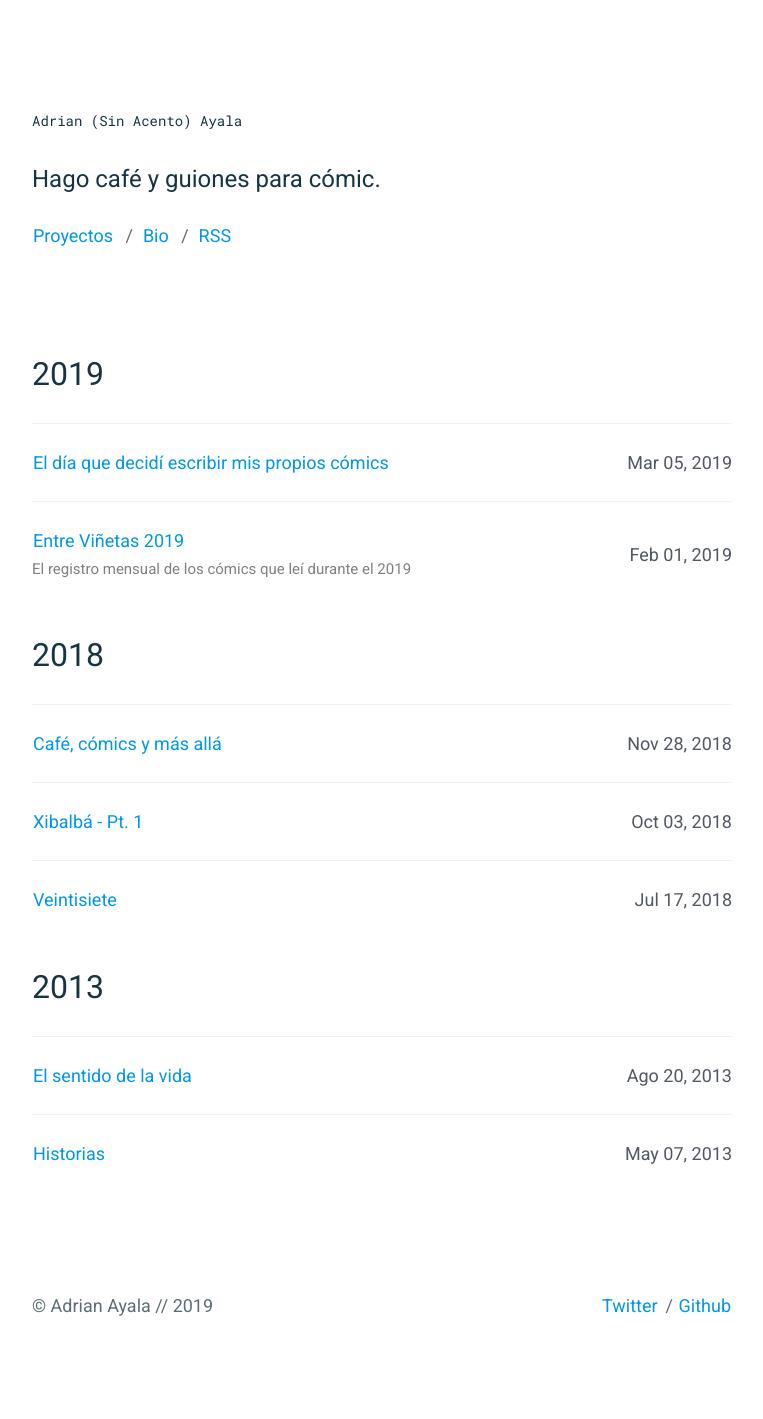
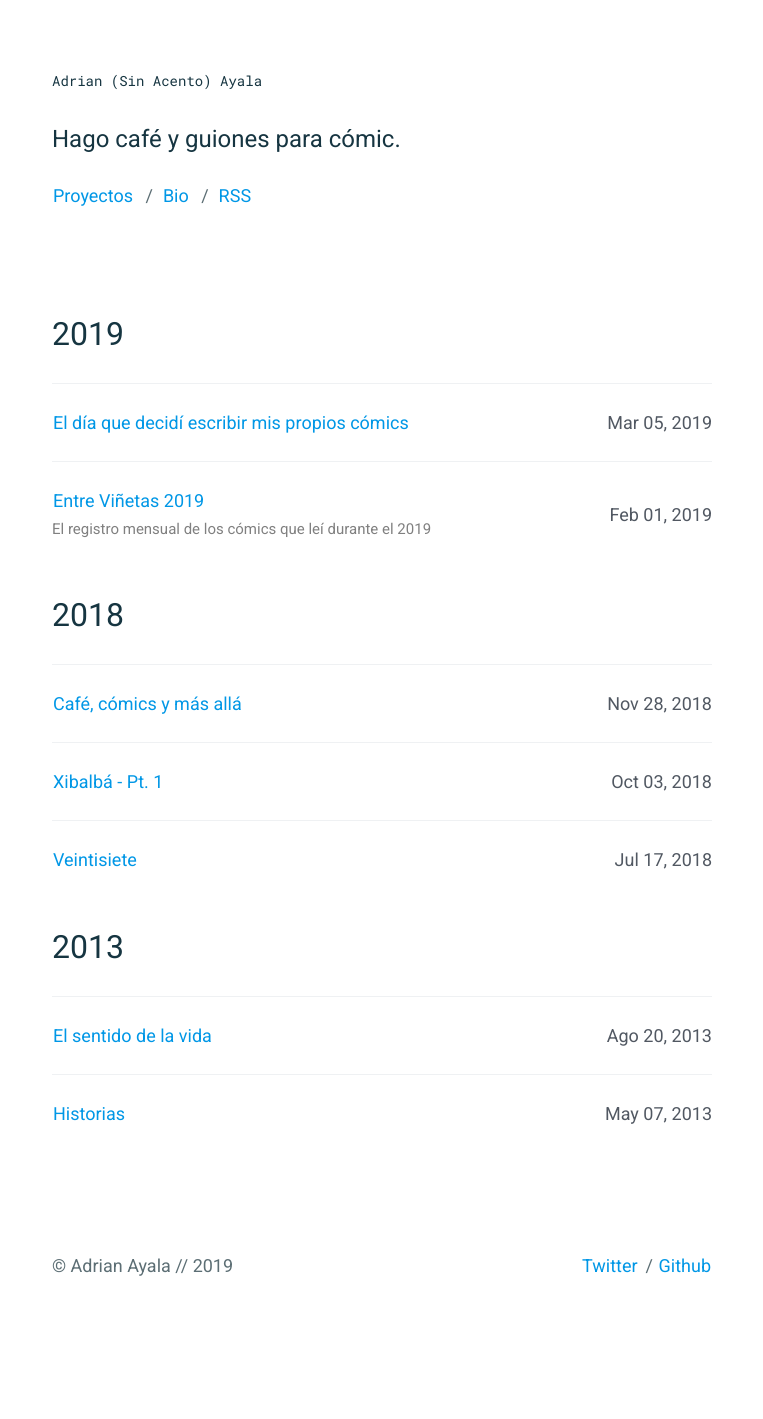
Before and after one commit to adrrian17/adrrian17.github.io, a Jekyll site: the page built from index.html, in a window 1280 px wide. Shown: the whole page, without its empty margins (258-1021 px from the left). Built offline with Jekyll 4.4.1, drawn with Linux system fonts in a browser that asks for light colours; after the commit the page ends 1379 px from its top, so only the background shows below that.

Commit message:
Change in padding for mobile devices

```diff
--- a/_sass/utilities/_layout.scss
+++ b/_sass/utilities/_layout.scss
@@ -6,7 +6,7 @@
     max-width: 72rem; // 620px
     margin-right: auto;
     margin-left: auto;
-    padding-top: 10rem; // 100px
-    padding-right: 1rem; // 10px
-    padding-left: 1rem; // 10px
+    padding-top: 6rem; // 100px
+    padding-right: 3rem; // 10px
+    padding-left: 3rem; // 10px
 }
```
